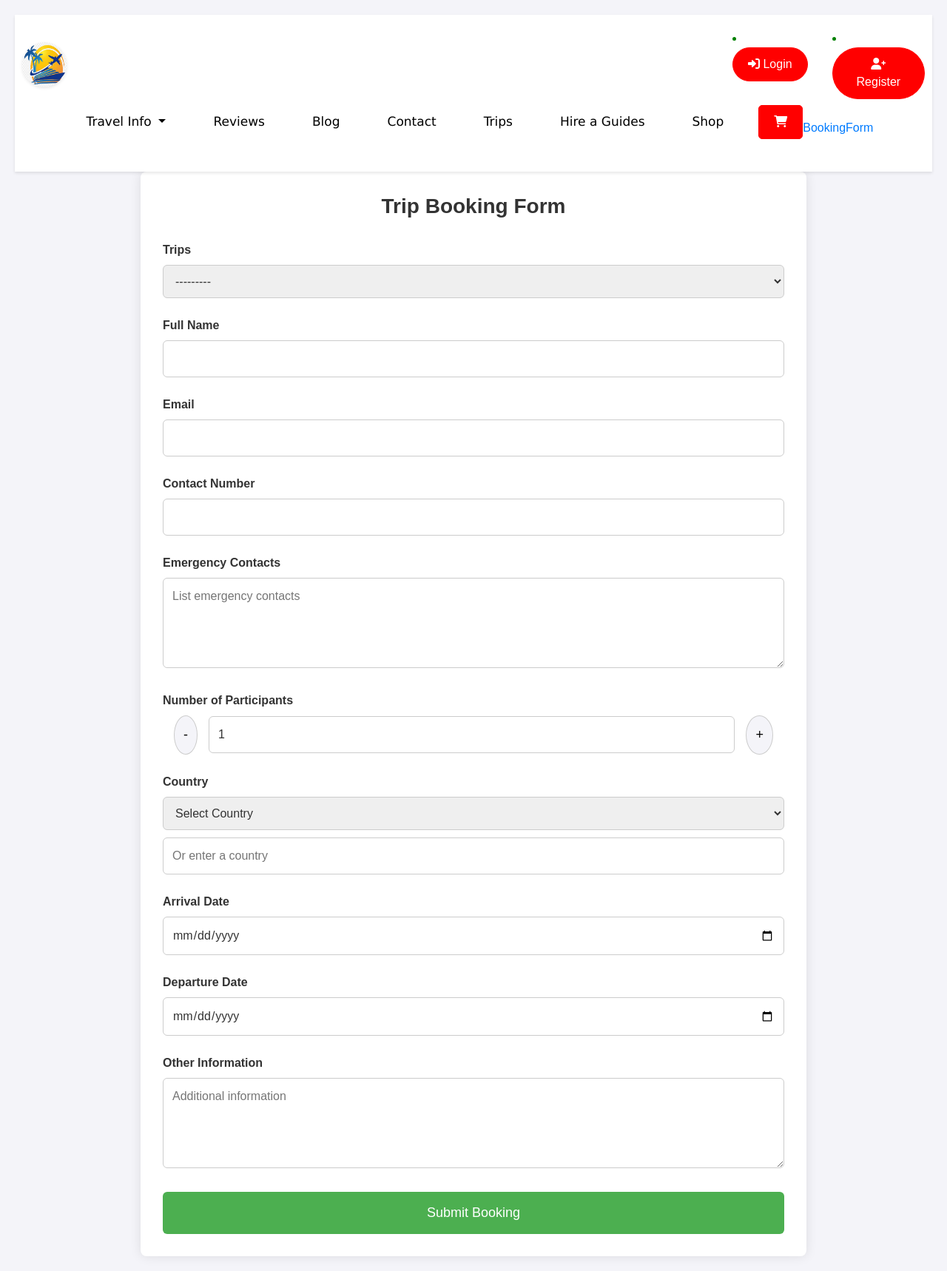
After one commit to bishalkatuwal/trekking, a Django app: page /booking/ in a window 1280 px wide. The commit adds this page. Shown: the whole page at 74% size. Run offline with Django 3.2, Linux system fonts and the light colour scheme; data that the repository does not hold is empty; some libraries are stand-ins or nearby versions.

Commit message:
Trip Booking Form

```diff
--- a/static/css/trips.css
+++ b/static/css/trips.css
@@ -277,3 +277,141 @@ hr {
     margin-top: 10px;
 
 }
+
+
+/* --------------------------------------------------------------------------------------------------- */
+/*                                      TRIPS BOOKING PAGE                                               */
+/* --------------------------------------------------------------------------------------------------- */
+
+
+/* General Reset */
+* {
+    margin: 0;
+    padding: 0;
+    box-sizing: border-box;
+}
+
+body {
+    font-family: Arial, sans-serif;
+    background-color: #f4f4f9;
+    color: #333;
+    padding: 20px;
+}
+
+.booking-form-container {
+    max-width: 900px;
+    margin: 0 auto;
+    background-color: #fff;
+    padding: 30px;
+    border-radius: 8px;
+    box-shadow: 0 0 15px rgba(0, 0, 0, 0.1);
+}
+
+.booking-form-container h2 {
+    text-align: center;
+    margin-bottom: 30px;
+    font-size: 28px;
+    color: #333;
+    font-weight: 700;
+}
+
+.booking-form {
+    display: flex;
+    flex-direction: column;
+}
+
+.booking-form .form-group {
+    margin-bottom: 25px;
+}
+
+.booking-form .form-group label {
+    font-weight: bold;
+    display: block;
+    margin-bottom: 8px;
+    font-size: 16px;
+}
+
+.booking-form .form-group input,
+.booking-form .form-group select,
+.booking-form .form-group textarea {
+    width: 100%;
+    padding: 12px;
+    border: 1px solid #ccc;
+    border-radius: 6px;
+    font-size: 16px;
+    color: #333;
+    transition: border-color 0.3s ease;
+}
+
+.booking-form .form-group input:focus,
+.booking-form .form-group select:focus,
+.booking-form .form-group textarea:focus {
+    border-color: #007bff;
+    outline: none;
+}
+
+.booking-form .button-container {
+    display: flex;
+    justify-content: center;
+    align-items: center;
+}
+
+.booking-form .button-container button {
+    margin: 0 15px;
+    padding: 12px;
+    font-size: 18px;
+    background-color: #f4f4f9;
+    border: 1px solid #ccc;
+    border-radius: 50%;
+    cursor: pointer;
+    transition: background-color 0.3s ease;
+}
+
+.booking-form .button-container button:hover {
+    background-color: #007bff;
+    color: white;
+}
+
+.booking-form .submit-btn {
+    background-color: #4CAF50;
+    color: white;
+    border: none;
+    padding: 15px 20px;
+    cursor: pointer;
+    border-radius: 6px;
+    font-size: 18px;
+    transition: background-color 0.3s ease;
+}
+
+.booking-form .submit-btn:hover {
+    background-color: #45a049;
+}
+
+.booking-form .country-select,
+.booking-form .custom-country-input {
+    width: 100%;
+    padding: 12px;
+    border: 1px solid #ccc;
+    border-radius: 6px;
+    font-size: 16px;
+}
+
+.booking-form .custom-country-input {
+    display: none;
+    margin-top: 10px;
+}
+
+.booking-form .participant-button {
+    background-color: #f4f4f9;
+    border: 1px solid #ccc;
+    border-radius: 50%;
+    font-size: 20px;
+    padding: 12px 18px;
+    cursor: pointer;
+    transition: background-color 0.3s ease;
+}
+
+.booking-form .participant-button:hover {
+    background-color: #007bff;
+    color: white;
+}
--- a/trek/admin.py
+++ b/trek/admin.py
@@ -16,7 +16,9 @@ from .models import( Contact,
                     Language,
                     Materials,
                     AddToCart,
-                    Itinerary
+                    Itinerary,
+                    Booking
+
                     )
 
 
@@ -60,3 +62,5 @@ admin.site.register(Language, LanguageAdmin)
 admin.site.register(Materials)
 admin.site.register(AddToCart)
 admin.site.register(Itinerary)
+
+admin.site.register(Booking)
--- a/trek/forms.py
+++ b/trek/forms.py
@@ -1,5 +1,5 @@
 from django import forms
-from.models import Contact, Review
+from.models import Contact, Review, Booking
 
 class ContactForm(forms.ModelForm):
     class Meta:
@@ -11,3 +11,41 @@ class ReviewForm(forms.ModelForm):
     class Meta:
         model = Review
         fields = ['rating','body']
+
+
+
+
+class BookingForm(forms.ModelForm):
+    class Meta:
+        model = Booking
+        fields = ['trips', 'full_name', 'email', 'contact', 'emergency_contacts', 'participants',
+                  'country', 'arrival_date', 'departure_date', 'others_information']
+
+        # Customizing widgets for date fields, and text fields
+        widgets = {
+            'arrival_date': forms.DateInput(attrs={'type': 'date'}),  # Date input for arrival date
+            'departure_date': forms.DateInput(attrs={'type': 'date'}),  # Date input for departure date
+            'emergency_contacts': forms.Textarea(attrs={'rows': 4, 'placeholder': 'List emergency contacts'}),
+            'others_information': forms.Textarea(attrs={'rows': 4, 'placeholder': 'Additional information'}),
+        }
+
+    # Custom Validation for contact number
+    def clean_contact(self):
+        contact = self.cleaned_data['contact']
+        if not contact.isdigit() or len(contact) < 10:
+            raise forms.ValidationError("Contact number must be numeric and at least 10 digits.")
+        return contact
+
+    # Custom Validation for emergency contacts
+    def clean_emergency_contacts(self):
+        emergency_contacts = self.cleaned_data['emergency_contacts']
+        if not emergency_contacts:
+            raise forms.ValidationError("Emergency contacts are required.")
+        return emergency_contacts
+
+    # Custom Validation for participants
+    def clean_participants(self):
+        participants = self.cleaned_data['participants']
+        if participants <= 0:
+            raise forms.ValidationError("The number of participants must be greater than 0.")
+        return participants
--- a/trek/templates/base/base.html
+++ b/trek/templates/base/base.html
@@ -116,6 +116,7 @@
       </nav>
 
 
+      <a href="{% url 'booking' %}">BookingForm</a>
 
 </section>
 
--- /dev/null
+++ b/trek/templates/trips/booking.html
@@ -0,0 +1,130 @@
+{% extends 'base/base.html' %}
+{% load static %}
+{% block content %}
+
+{% block css %}
+<link rel="stylesheet" href="{% static 'css/trips.css' %}">
+{% endblock %}
+
+<div class="container booking-form-container">
+    <h2>Trip Booking Form</h2>
+
+    <form method="POST" class="booking-form">
+        {% csrf_token %}
+
+        <!-- Trips -->
+        <div class="form-group">
+            <label for="trips">Trips</label>
+            {{ form.trips }}
+        </div>
+
+        <!-- Full Name -->
+        <div class="form-group">
+            <label for="full_name">Full Name</label>
+            {{ form.full_name }}
+        </div>
+
+        <!-- Email -->
+        <div class="form-group">
+            <label for="email">Email</label>
+            {{ form.email }}
+        </div>
+
+        <!-- Contact Number -->
+        <div class="form-group">
+            <label for="contact">Contact Number</label>
+            {{ form.contact }}
+        </div>
+
+        <!-- Emergency Contacts -->
+        <div class="form-group">
+            <label for="emergency_contacts">Emergency Contacts</label>
+            {{ form.emergency_contacts }}
+        </div>
+
+        <!-- Participants (Dynamic) -->
+        <div class="form-group">
+            <label for="participants">Number of Participants</label>
+            <div class="button-container">
+                <button type="button" id="decrease-participants" class="participant-button">-</button>
+                <input type="number" id="participants" name="participants" value="1" min="1" readonly>
+                <button type="button" id="increase-participants" class="participant-button">+</button>
+            </div>
+        </div>
+
+        <!-- Country (Dropdown or Text) -->
+        <div class="form-group">
+            <label for="country">Country</label>
+            <select id="country" name="country" class="country-select">
+                <option value="">Select Country</option>
+                <option value="US">United States</option>
+                <option value="IN">India</option>
+                <option value="GB">United Kingdom</option>
+                <option value="CA">Canada</option>
+                <option value="AU">Australia</option>
+                <option value="DE">Germany</option>
+                <!-- Add more countries as needed -->
+            </select>
+            <input type="text" id="custom-country" name="country" placeholder="Or enter a country" class="custom-country-input">
+        </div>
+
+        <!-- Arrival Date -->
+        <div class="form-group">
+            <label for="arrival_date">Arrival Date</label>
+            {{ form.arrival_date }}
+        </div>
+
+        <!-- Departure Date -->
+        <div class="form-group">
+            <label for="departure_date">Departure Date</label>
+            {{ form.departure_date }}
+        </div>
+
+        <!-- Other Information -->
+        <div class="form-group">
+            <label for="others_information">Other Information</label>
+            {{ form.others_information }}
+        </div>
+
+        <button type="submit" class="submit-btn">Submit Booking</button>
+    </form>
+</div>
+
+<!-- JavaScript for Dynamic Participants and Country Input -->
+<script>
+    // Dynamic Participant Input (Add / Remove)
+    const increaseButton = document.getElementById('increase-participants');
+    const decreaseButton = document.getElementById('decrease-participants');
+    const participantsInput = document.getElementById('participants');
+
+    increaseButton.addEventListener('click', function () {
+        let currentValue = parseInt(participantsInput.value);
+        participantsInput.value = currentValue + 1;
+    });
+
+    decreaseButton.addEventListener('click', function () {
+        let currentValue = parseInt(participantsInput.value);
+        if (currentValue > 1) {
+            participantsInput.value = currentValue - 1;
+        }
+    });
+
+    // Toggle between Dropdown and Text Input for Country
+    const countrySelect = document.getElementById('country');
+    const customCountryInput = document.getElementById('custom-country');
+
+    countrySelect.addEventListener('change', function () {
+        if (countrySelect.value === "") {
+            customCountryInput.style.display = 'block';
+        } else {
+            customCountryInput.style.display = 'none';
+        }
+    });
+
+    // Initialize custom country input visibility
+    if (countrySelect.value === "") {
+        customCountryInput.style.display = 'block';
+    }
+</script>
+
+{% endblock %}
--- a/trek/urls.py
+++ b/trek/urls.py
@@ -23,13 +23,15 @@ from.views import ( ContactView ,
                    AddtoCartView,
                    CartListView,
                    RemoveCartView,
+                   BookingView
+
 )
 
 
 
 
 urlpatterns = [
-
+    path('booking/', BookingView.as_view(), name='booking'),
     path('add-to-cart/', CartListView.as_view(), name = 'cart-list-view'),
     path('remove-cart/<int:materials_id>/', RemoveCartView.as_view(), name='remove-cart'),
     path('add-to-cart/<int:materials_id>/', AddtoCartView.as_view(), name='add-to-cart'),
--- a/trek/views.py
+++ b/trek/views.py
@@ -1,16 +1,13 @@
 from django.shortcuts import render, get_list_or_404,get_object_or_404, redirect, HttpResponseRedirect
 from django.views.generic import CreateView, ListView, DetailView, DeleteView
-from .forms import ContactForm, ReviewForm
+from .forms import ContactForm, ReviewForm,BookingForm
 from django.urls import reverse_lazy
 from django.views import View
 from django.contrib.auth.mixins import LoginRequiredMixin
-from.models import Contact, Blog, Review,  TravelInfo, Trip, Page, TripCategory , AddToCart, Materials, TripMedia, BlogMedia, Guide, Language
+from.models import Contact, Blog, Review,  TravelInfo, Trip, Page, TripCategory , AddToCart, Materials, TripMedia, BlogMedia, Guide, Language, Booking
 from django.contrib import messages
 
 
-
-# def home_view(request):
-#     return render(request, 'home.html')
 
 
 class HomeView(ListView):
@@ -147,10 +144,13 @@ class TripCategoryListView(ListView):
     context_object_name = 'categories'
 
 
+
+# TRIPS
+
 class TripCategoryDetailView(DetailView):
     model = TripCategory
-    template_name = 'trip_category_detail.html'  # Template for trips under a category
-    context_object_name = 'trips/trip_category'
+    template_name = 'trips/trip_category_detail.html'  # Template for trips under a category
+    context_object_name = 'trip_category'
 
     def get_context_data(self, **kwargs):
         context = super().get_context_data(**kwargs)
@@ -176,17 +176,6 @@ class TripDetailView(DetailView):
         context['itinerary'] = itinerary
         return context
 
-
-
-
-
-# class MediaListView(ListView):
-#     model = TripMedia
-#     template_name = 'trip_media.html'
-
-#     def get_context_data(self, *args, **kwargs):
-#         context = super(TripMedia,self).get_context_data(*args, **kwargs)
-#         return context
 
 
 
@@ -287,3 +276,11 @@ class RemoveCartView(View):
 
         # Redirect the user to a success page (you can adjust this to your desired page)
         return HttpResponseRedirect(reverse_lazy('cart-list-view'))
+
+
+
+class BookingView(CreateView):
+    template_name = 'trips/booking.html'
+    models = Booking
+    form_class = BookingForm
+    success_url = reverse_lazy('home')
```
Also changed, not shown: trek/models.py (+21 -0 lines), trek/migrations/0038_country_booking.py (added), trek/migrations/0039_alter_booking_country_delete_country.py (added), trek/migrations/0040_booking_trips.py (added).
